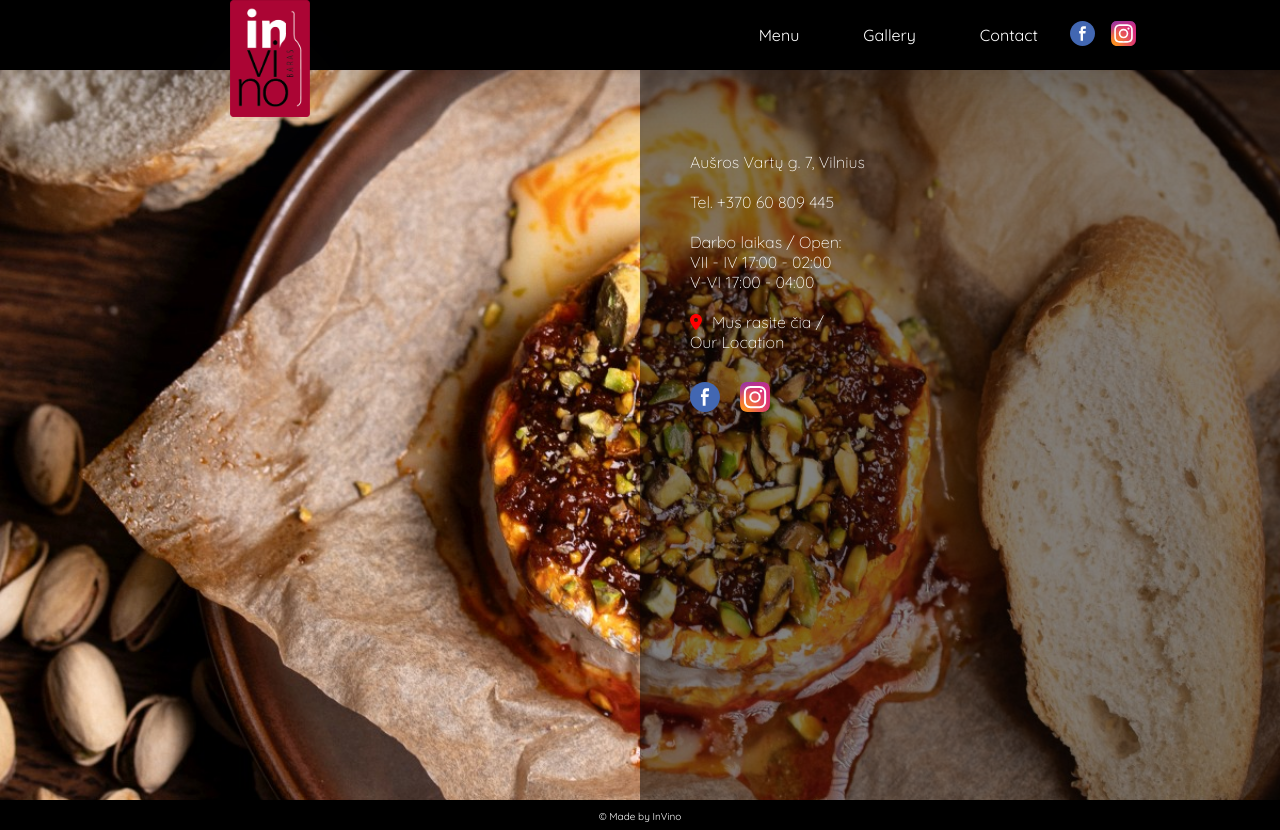
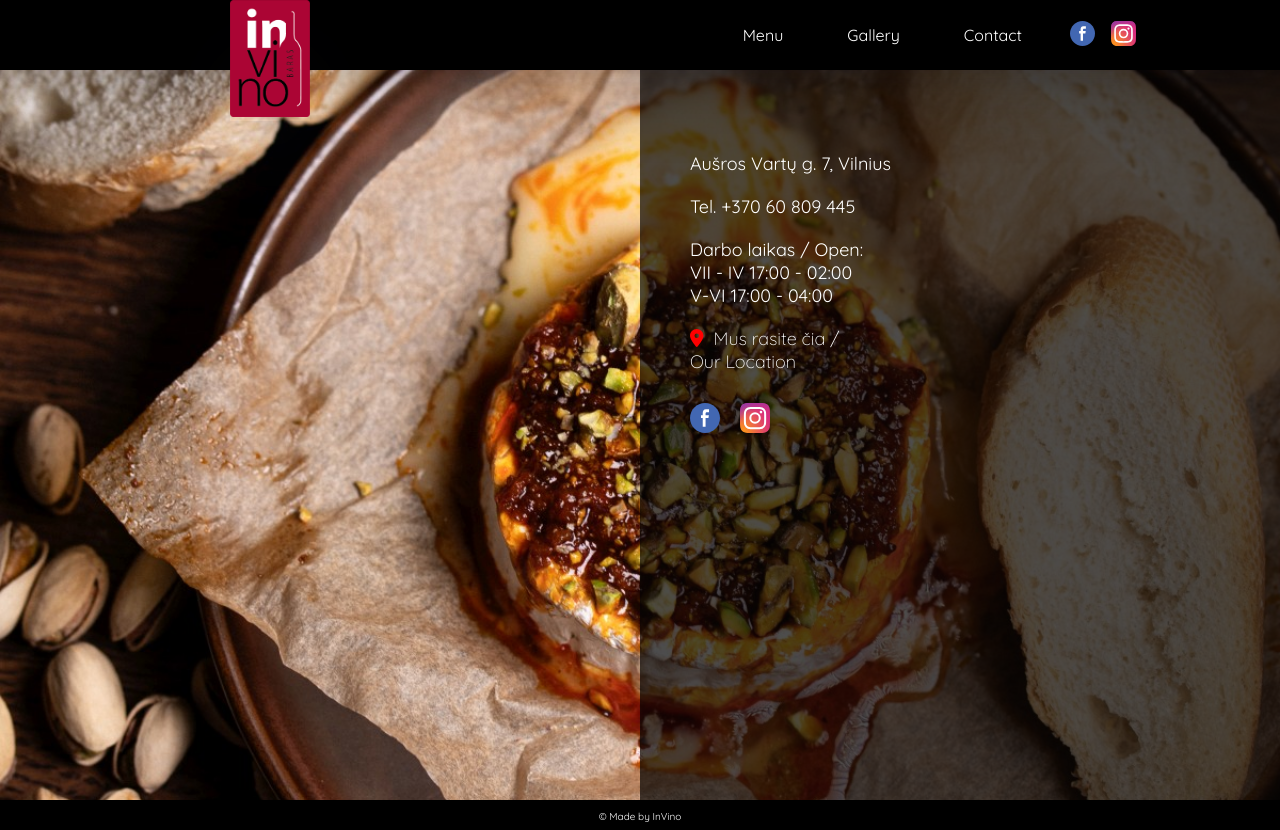
Before and after one commit to Gretarynk/invino-react, a Next.js app: page /contact in a window 1280 px wide. Built offline with nearby package versions, Linux system fonts and the light colour scheme.

Commit message:
css adjustment of the size fonts

```diff
--- a/components/Contact/contact.module.css
+++ b/components/Contact/contact.module.css
@@ -15,7 +15,7 @@
     overflow: hidden;
 }
 .blackBox1 {
-    background-color: rgba(4, 4, 4, 0.5);
+    background-color: rgba(4, 4, 4, 0.7);
     width: 50%;
     height: 100%;
     z-index: 0;
@@ -32,8 +32,8 @@
     gap: 10px;
   }
   .infoText {
-    font-weight: 300;
-    font-size: 16px;
+    font-weight: 400;
+    font-size: 18px;
     padding: 10px;
     color: white;
   }
@@ -42,7 +42,7 @@
     align-items: baseline;
     gap: 10px;
     padding-left: 10px;
-    font-size: 16px;
+    font-size: 18px;
     text-decoration: none;
     font-weight: 100;
   }
--- a/components/Header/header.module.css
+++ b/components/Header/header.module.css
@@ -32,6 +32,7 @@
   display: flex;
   gap: 1rem;
   padding-right: 2rem;
+  padding-left: 1rem;
 }
 .socialIcon {
   width: 25px;
@@ -102,9 +103,10 @@
   }
   .mobileMenu {
     display: flex;
+    justify-content: flex-start;
     align-items: center;
     flex-direction: column;
-    padding-left: 15px;
+    padding-left:50px;
     font-size: 18px;
   }
   .socialWrapper {
--- a/components/Slide/slide.module.css
+++ b/components/Slide/slide.module.css
@@ -1,13 +1,10 @@
 .container {
-
   height: auto;
   margin: auto;
   display: flex;
   justify-content: center;
   overflow: hidden;
   flex: 1;
-
-
 }
 
 .blackBox {
@@ -28,21 +25,18 @@
   gap: 10px;
 }
 .infoText {
-
   font-weight: 400;
-    font-size: 16px;
+  font-size: 18px;
   padding: 10px;
   color: white;
-
 }
 .mapLink {
   display: flex;
   align-items: baseline;
   gap: 10px;
   padding-left: 10px;
-    font-size: 16px;
+  font-size: 18px;
   text-decoration: none;
-
 }
 
 .sliderWrapper {
@@ -73,7 +67,7 @@
 }
 
 @media screen and (max-width: 769px) {
-   .blackBox{
+  .blackBox {
     width: 80%;
   }
   .textWrapper {
```
Lines whose indentation alone changed are shown as unchanged.
